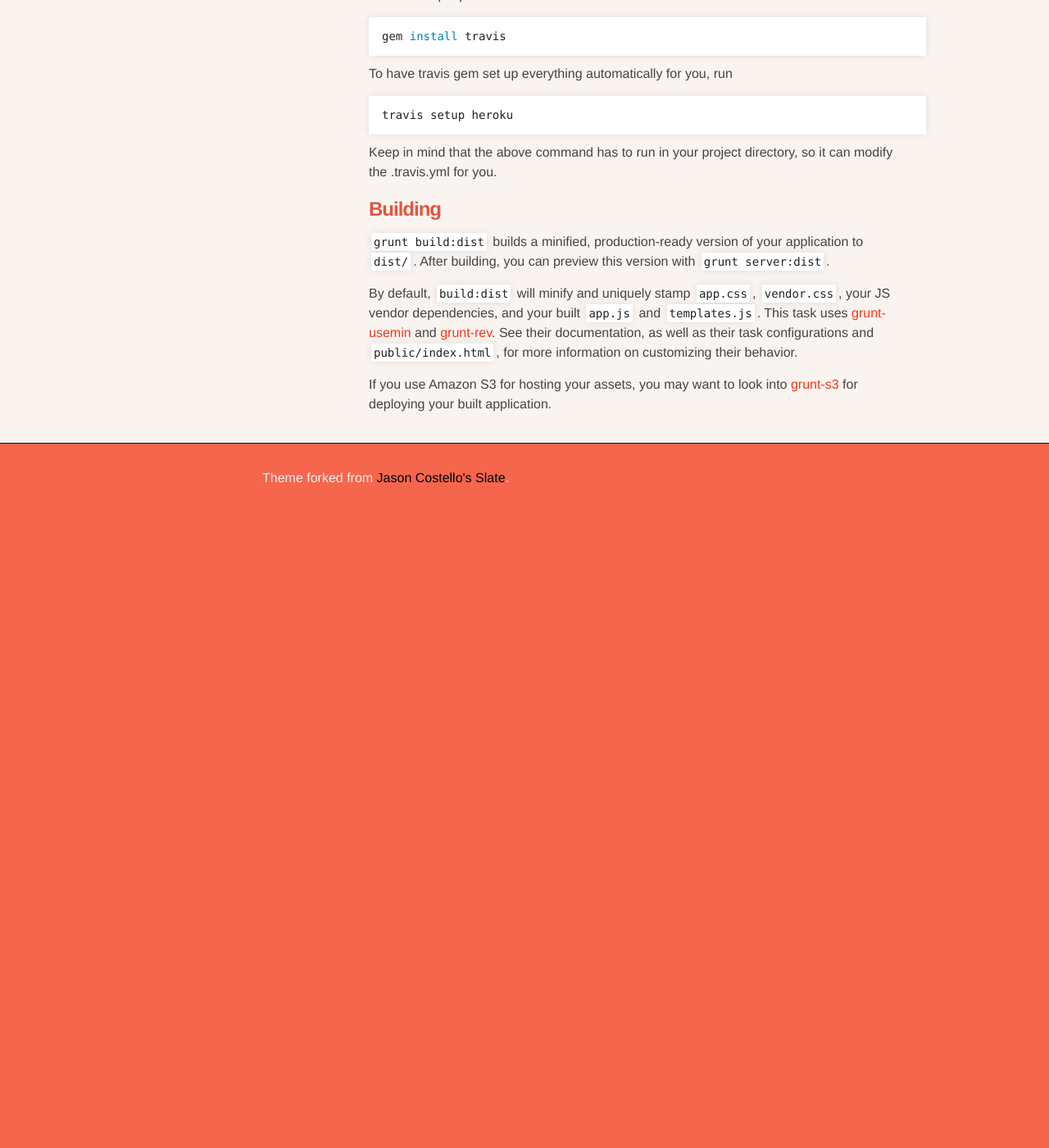
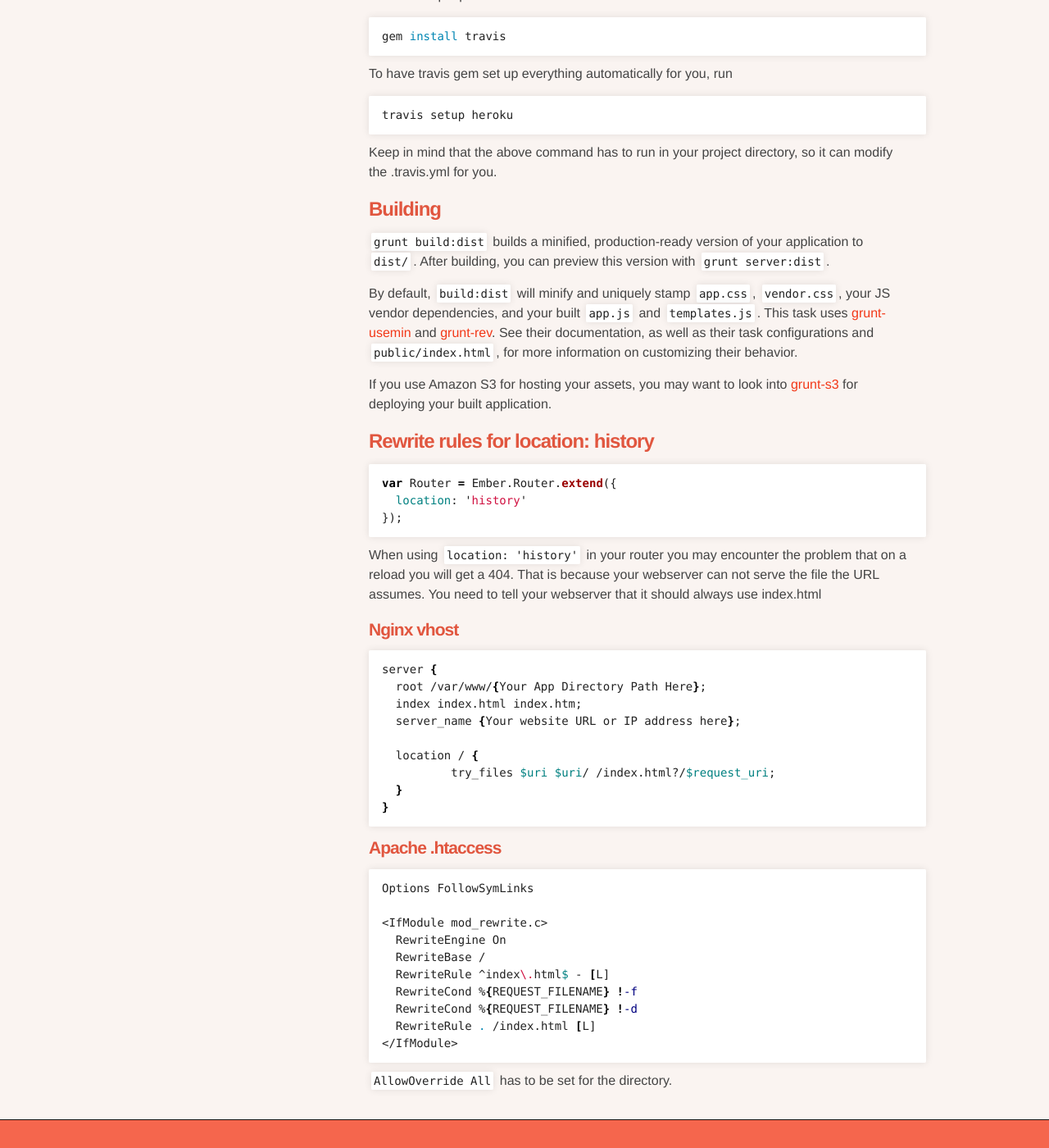
Before and after one commit to stefanpenner/ember-app-kit, a Jekyll site: the page built from guides/deployment.md, in a window 1280 px wide and 1400 px high, scrolled down 1846 px. Shown: the whole window at 82% size. Built offline with Jekyll 4.4.1, drawn with Linux system fonts in a browser that asks for light colours; before the commit the page ends 2476 px from its top, so only the background shows below that.

Commit message:
adds description for rewrite rules

````diff
--- a/guides/deployment.md
+++ b/guides/deployment.md
@@ -104,3 +104,44 @@ customizing their behavior.
 If you use Amazon S3 for hosting your assets, you may want to look into
 [grunt-s3](https://github.com/pifantastic/grunt-s3) for deploying your built
 application.
+
+### Rewrite rules for location: history
+
+{% highlight js %}
+var Router = Ember.Router.extend({
+  location: 'history'
+});
+{% endhighlight %}
+
+When using ```location: 'history'``` in your router you may encounter the problem that on a reload you will get a 404. That is because your webserver can not serve the file the URL assumes. You need to tell your webserver that it should always use index.html
+
+#### Nginx vhost
+
+{% highlight bash %}
+server {
+  root /var/www/{Your App Directory Path Here};
+  index index.html index.htm;
+  server_name {Your website URL or IP address here};
+
+  location / {
+          try_files $uri $uri/ /index.html?/$request_uri;
+  }
+}
+{% endhighlight %}
+
+#### Apache .htaccess
+
+{% highlight bash %}
+Options FollowSymLinks
+
+<IfModule mod_rewrite.c>
+  RewriteEngine On
+  RewriteBase /
+  RewriteRule ^index\.html$ - [L]
+  RewriteCond %{REQUEST_FILENAME} !-f
+  RewriteCond %{REQUEST_FILENAME} !-d
+  RewriteRule . /index.html [L]
+</IfModule>
+{% endhighlight %}
+
+```AllowOverride All``` has to be set for the directory.
````
